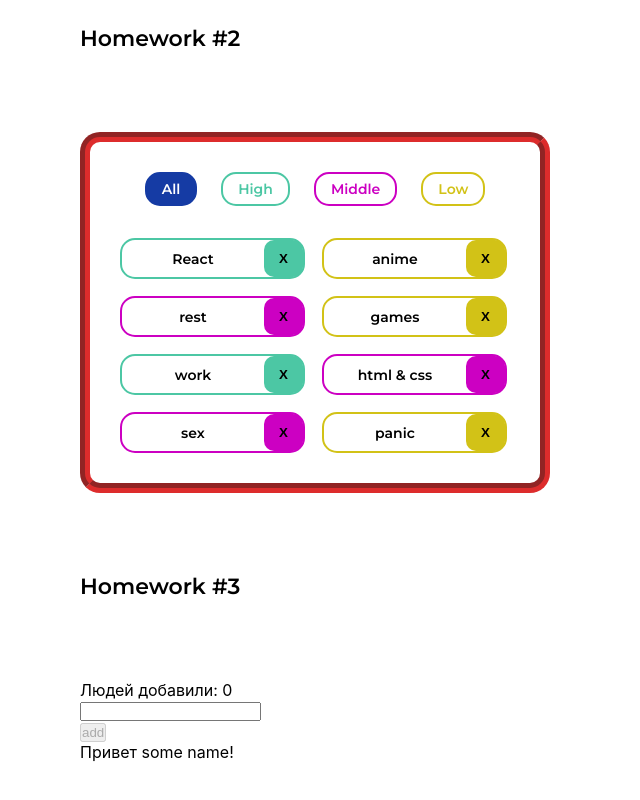
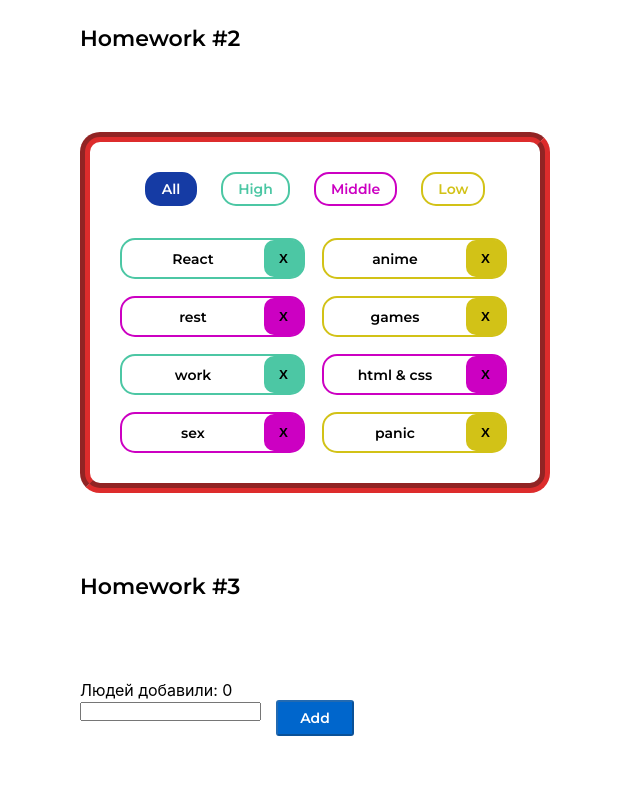
Before and after one commit to artkosmos/Homework, a React (Create React App) app: page / in a window 1280 px wide. Shown: the part 499-1299 px from the top of the page, without its empty margins (0-640 px from the left). After the commit the page ends 1275 px from the top, so only its background shows below. Built offline with nearby package versions, Linux system fonts and the light colour scheme.

Commit message:
feat: done 100% of logic HW3

```diff
--- a/src/s2-homeworks/hw03/Greeting.module.css
+++ b/src/s2-homeworks/hw03/Greeting.module.css
@@ -1,7 +1,11 @@
 .greetingForm {
+  display: flex;
+  flex-direction: column;
 }
 
 .inputAndButtonContainer {
+  display: flex;
+  gap: 15px;
 }
 
 .error {
@@ -17,6 +21,16 @@
 }
 
 .button {
+  width: 78px;
+  height: 36px;
+  background: #0066CC;
+  border-radius: 3px;
+  font-family: 'Montserrat', sans-serif;
+  font-style: normal;
+  font-weight: 600;
+  font-size: 14px;
+  line-height: 20px;
+  color: #FFFFFF;
 }
 
 .button:focus {
--- a/src/s2-homeworks/hw03/Greeting.tsx
+++ b/src/s2-homeworks/hw03/Greeting.tsx
@@ -2,14 +2,14 @@ import React, {ChangeEvent, KeyboardEvent} from 'react'
 import s from './Greeting.module.css'
 
 type GreetingPropsType = {
-    name: any // need to fix any
-    setNameCallback: any // need to fix any
-    addUser: any // need to fix any
-    onBlur: any // need to fix any
-    onEnter: any // need to fix any
-    error: any // need to fix any
-    totalUsers: any // need to fix any
-    lastUserName?: any // need to fix any
+    name: string
+    setNameCallback: (e: ChangeEvent<HTMLInputElement>) => void
+    addUser: () => void
+    onBlur: () => void
+    onEnter: (e: any) => void
+    error: string
+    totalUsers: number
+    lastUserName?: string
 }
 
 // презентационная компонента (для верстальщика)
@@ -25,7 +25,7 @@ const Greeting: React.FC<GreetingPropsType> = (
         lastUserName,
     } // деструктуризация пропсов
 ) => {
-    const inputClass = s.errorInput // need to fix with (?:)
+    const inputClass = error ? s.errorInput : ''
 
     return (
         <div id={'hw3-form'} className={s.greetingForm}>
@@ -57,7 +57,7 @@ const Greeting: React.FC<GreetingPropsType> = (
                     className={s.button}
                     disabled={!name.trim()}
                 >
-                    add
+                    Add
                 </button>
             </div>
 
--- a/src/s2-homeworks/hw03/GreetingContainer.tsx
+++ b/src/s2-homeworks/hw03/GreetingContainer.tsx
@@ -30,8 +30,8 @@ export const pureOnBlur = (name: string, setError: React.Dispatch<React.SetState
   }
 }
 
-export const pureOnEnter = (event: KeyboardEvent<HTMLInputElement>, addUser: () => void) => {
-  if (event.key === 'Enter') {
+export const pureOnEnter = (e: KeyboardEvent<HTMLInputElement>, addUser: () => void) => {
+  if (e.key === 'Enter') {
     addUser()
   }// если нажата кнопка Enter - добавить
 }
@@ -46,9 +46,9 @@ const GreetingContainer: React.FC<GreetingContainerPropsType> = ({users, addUser
   const [name, setName] = useState<string>('')
   const [error, setError] = useState<string>('')
 
-  const setNameCallback = (name: string) => {
-    setName(name)
-    error && setError('')
+  const setNameCallback = (e: ChangeEvent<HTMLInputElement>) => {
+    setName(e.currentTarget.value)
+    error && setError('')  // если error существует то выполняется код справа
   }
   const addUser = () => {
     pureAddUser(name, setError, setName, addUserCallback)
@@ -62,8 +62,8 @@ const GreetingContainer: React.FC<GreetingContainerPropsType> = ({users, addUser
     pureOnEnter(e, addUser)
   }
 
-  const totalUsers = 0 // need to fix
-  const lastUserName = 'some name' // need to fix
+  const totalUsers = users.length
+  const lastUserName = users[users.length - 1]?.name // ? - если значение существует, то оно возьмет name
 
   return (
     <Greeting
--- a/src/s2-homeworks/hw03/HW3.tsx
+++ b/src/s2-homeworks/hw03/HW3.tsx
@@ -8,19 +8,19 @@ import GreetingContainer from './GreetingContainer'
 * 2 - указать нужный тип в useState с users +
 * 3 - дописать типы и логику функции pureAddUserCallback и проверить её тестами +
 * 4 - в файле GreetingContainer.tsx дописать типизацию пропсов +
-* 5 - в файле GreetingContainer.tsx указать нужные типы в useState с name и error
-* 6 - в файле GreetingContainer.tsx дописать тип и логику функции setNameCallback
-* 7 - в файле GreetingContainer.tsx дописать логику функций pureAddUser, pureOnBlur, pureOnEnter и проверить их тестами
-* 8 - в файле GreetingContainer.tsx вычислить количество добавленных и имя последнего (totalUsers, lastUserName)
-* 9 - в файле Greeting.tsx дописать типизацию пропсов
+* 5 - в файле GreetingContainer.tsx указать нужные типы в useState с name и error +
+* 6 - в файле GreetingContainer.tsx дописать тип и логику функции setNameCallback +
+* 7 - в файле GreetingContainer.tsx дописать логику функций pureAddUser, pureOnBlur, pureOnEnter и проверить их тестами +
+* 8 - в файле GreetingContainer.tsx вычислить количество добавленных и имя последнего (totalUsers, lastUserName) +
+* 9 - в файле Greeting.tsx дописать типизацию пропсов +
 * 10 - в файле Greeting.tsx вычислить inputClass в зависимости от наличия ошибки
 * 11 - сделать стили в соответствии с дизайном
 * */
 
 // types
 export type UserType = {
-  _id: string // need to fix any
-  name: string // need to fix any
+  _id: string
+  name: string
 }
 
 export const pureAddUserCallback = (
```
Also changed, not shown: 1 other file (tests, documents, lock files or other folders).
